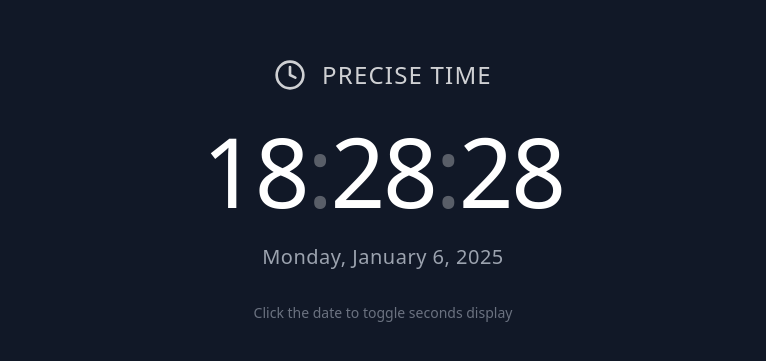
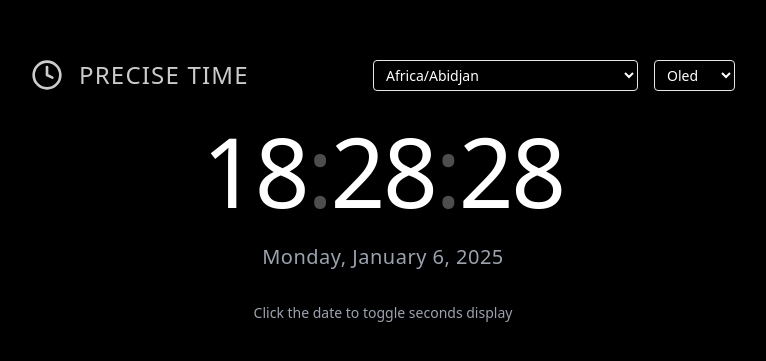
Before and after one commit to techynAR/imaTime, a React (Vite) app: page / in a window 1280 px wide. Shown: the part 209-570 px from the top of the page, without its empty margins (257-1023 px from the left). Built offline with nearby package versions, Linux system fonts and the light colour scheme.

Commit message:
Added Themes

```diff
--- a/src/App.tsx
+++ b/src/App.tsx
@@ -1,62 +1,92 @@
 import React, { useState, useEffect } from 'react';
-import { Clock } from 'lucide-react';
+import { Clock, Palette, Globe } from 'lucide-react';
+import { themes, type ThemeKey } from './themes';
 
 function App() {
   const [time, setTime] = useState(new Date());
   const [showSeconds, setShowSeconds] = useState(true);
+  const [theme, setTheme] = useState<ThemeKey>('oled');
+  const [timezone, setTimezone] = useState(Intl.DateTimeFormat().resolvedOptions().timeZone);
 
   useEffect(() => {
     const timer = setInterval(() => {
       setTime(new Date());
     }, 1000);
-
     return () => clearInterval(timer);
   }, []);
 
   const formatNumber = (num: number) => num.toString().padStart(2, '0');
 
-  const hours = formatNumber(time.getHours());
-  const minutes = formatNumber(time.getMinutes());
-  const seconds = formatNumber(time.getSeconds());
-  const date = time.toLocaleDateString('en-US', {
+  const timeInZone = new Date(time.toLocaleString('en-US', { timeZone: timezone }));
+  const hours = formatNumber(timeInZone.getHours());
+  const minutes = formatNumber(timeInZone.getMinutes());
+  const seconds = formatNumber(timeInZone.getSeconds());
+  const date = timeInZone.toLocaleDateString('en-US', {
     weekday: 'long',
     year: 'numeric',
     month: 'long',
     day: 'numeric',
+    timeZone: timezone
   });
 
+  const currentTheme = themes[theme];
+
   return (
-    <div className="min-h-screen bg-gray-900 text-white flex flex-col items-center justify-center transition-all duration-500">
+    <div className={`min-h-screen ${currentTheme.bg} ${currentTheme.text} flex flex-col items-center justify-center transition-all duration-500`}>
       <div className="w-full max-w-3xl px-4 py-8 space-y-8">
-        <div className="flex items-center justify-center space-x-4 mb-8 opacity-80">
-          <Clock className="w-8 h-8" />
-          <h1 className="text-2xl font-light tracking-wider">PRECISE TIME</h1>
+        <div className="flex items-center justify-between px-4">
+          <div className="flex items-center space-x-4 opacity-80">
+            <Clock className="w-8 h-8" />
+            <h1 className="text-2xl font-light tracking-wider">PRECISE TIME</h1>
+          </div>
+
+          <div className="flex items-center space-x-4">
+            <select
+              value={timezone}
+              onChange={(e) => setTimezone(e.target.value)}
+              className={`${currentTheme.bg} ${currentTheme.text} border border-opacity-20 rounded px-2 py-1 text-sm focus:outline-none focus:ring-2 focus:ring-opacity-50`}
+            >
+              {Intl.supportedValuesOf('timeZone').map((tz) => (
+                <option key={tz} value={tz}>{tz.replace(/_/g, ' ')}</option>
+              ))}
+            </select>
+
+            <select
+              value={theme}
+              onChange={(e) => setTheme(e.target.value as ThemeKey)}
+              className={`${currentTheme.bg} ${currentTheme.text} border border-opacity-20 rounded px-2 py-1 text-sm focus:outline-none focus:ring-2 focus:ring-opacity-50`}
+            >
+              {Object.keys(themes).map((t) => (
+                <option key={t} value={t}>{t.charAt(0).toUpperCase() + t.slice(1)}</option>
+              ))}
+            </select>
+          </div>
         </div>
 
         <div className="text-center space-y-6">
           <div className="flex items-center justify-center">
             <div className="text-8xl font-light tracking-tight tabular-nums">
-              <span className="transition-all duration-300 hover:text-blue-400">{hours}</span>
+              <span className={`transition-all duration-300 ${currentTheme.hover}`}>{hours}</span>
               <span className="animate-pulse">:</span>
-              <span className="transition-all duration-300 hover:text-blue-400">{minutes}</span>
+              <span className={`transition-all duration-300 ${currentTheme.hover}`}>{minutes}</span>
               {showSeconds && (
                 <>
                   <span className="animate-pulse">:</span>
-                  <span className="transition-all duration-300 hover:text-blue-400">{seconds}</span>
+                  <span className={`transition-all duration-300 ${currentTheme.hover}`}>{seconds}</span>
                 </>
               )}
             </div>
           </div>
 
           <div
-            className="text-xl text-gray-400 font-light tracking-wide cursor-pointer transition-all duration-300 hover:text-white"
+            className={`text-xl ${currentTheme.secondary} font-light tracking-wide cursor-pointer transition-all duration-300 ${currentTheme.hover}`}
             onClick={() => setShowSeconds(!showSeconds)}
           >
             {date}
           </div>
         </div>
 
-        <div className="text-center mt-12 text-gray-500 text-sm">
+        <div className={`text-center mt-12 ${currentTheme.secondary} text-sm`}>
           <p>Click the date to toggle seconds display</p>
         </div>
       </div>
--- /dev/null
+++ b/src/themes.ts
@@ -0,0 +1,25 @@
+export const themes = {
+  oled: {
+    bg: 'bg-black',
+    text: 'text-white',
+    accent: 'text-white',
+    secondary: 'text-gray-400',
+    hover: 'hover:text-gray-200'
+  },
+  blue: {
+    bg: 'bg-blue-950',
+    text: 'text-blue-100',
+    accent: 'text-blue-400',
+    secondary: 'text-blue-300',
+    hover: 'hover:text-blue-200'
+  },
+  matrix: {
+    bg: 'bg-black',
+    text: 'text-green-500',
+    accent: 'text-green-400',
+    secondary: 'text-green-700',
+    hover: 'hover:text-green-300'
+  }
+} as const;
+
+export type ThemeKey = keyof typeof themes;
```
Also changed, not shown: 1 other file (tests, documents, lock files or other folders).
